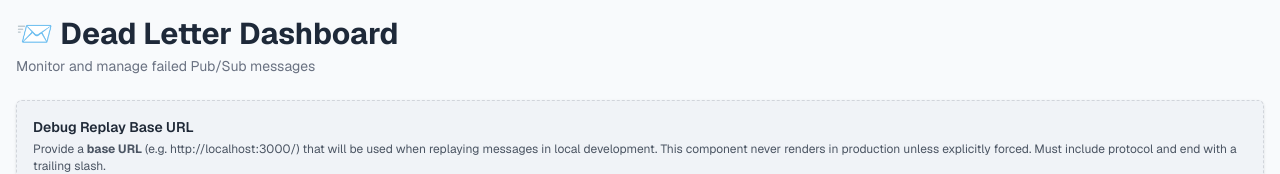
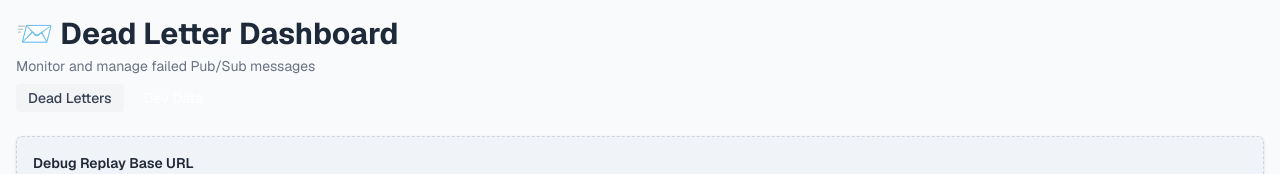
Before and after one commit to AALadia/DeadLetterUI, a Next.js app in the folder client/deadletter/: page /devDataDashboard in a window 1280 px wide. Shown: the top 174 px of the page. Built offline with nearby package versions, Linux system fonts and the light colour scheme; no server answers; sample sign-in values are in the browser's storage.

Commit message:
Update Header with navigation and adjust date display
Added navigation links to the Header component for easier access to Dead Letters and Dev Data dashboards, highlighting the active route. Changed DevDataTable to display the raw createdAt value instead of a localized date string.

```diff
--- a/client/deadletter/app/components/DevDataTable.tsx
+++ b/client/deadletter/app/components/DevDataTable.tsx
@@ -92,7 +92,7 @@ export const DevDataTable: React.FC = () => {
           {devData.map((item) => (
             <tr key={item._id}>
               <td className="mono text-xs max-w-[160px] truncate" title={item._id}>{item._id}</td>
-              <td className="whitespace-nowrap text-xs opacity-80">{item.createdAt ? new Date(item.createdAt).toLocaleString() : "-"}</td>
+              <td className="whitespace-nowrap text-xs opacity-80">{item.createdAt ? item.createdAt : "-"}</td>
               <td className="text-xs">{item.fromProject}</td>
               <td className="max-w-xs">
                 <a
--- a/client/deadletter/app/components/Header.tsx
+++ b/client/deadletter/app/components/Header.tsx
@@ -2,15 +2,33 @@
 
 import { useAppContext } from '../contexts/AppContext';
 import LogoutButton from '../auth/LogoutButton';
+import Link from 'next/link';
+import { usePathname } from 'next/navigation';
 
 export const Header = () => {
   const { user } = useAppContext();
   const email = (user?.email ?? '') as string;
+  const pathname = usePathname();
+  const navLinks = [
+    { href: '/deadLetterDashboard', label: 'Dead Letters' },
+    { href: '/devDataDashboard', label: 'Dev Data' },
+  ];
   return (
     <header className="mb-6 w-full flex flex-col md:flex-row md:items-center md:justify-between gap-2">
       <div>
         <h1 className="text-3xl font-bold text-gray-800">📨 Dead Letter Dashboard</h1>
         <p className="text-sm text-gray-500 mt-1">Monitor and manage failed Pub/Sub messages</p>
+        <nav className="mt-2 flex gap-2">
+          {navLinks.map(link => (
+            <Link
+              key={link.href}
+              href={link.href}
+              className={`px-3 py-1 rounded text-sm font-medium transition-colors ${pathname === link.href ? 'bg-accent text-white' : 'bg-gray-100 text-gray-700 hover:bg-gray-200'}`}
+            >
+              {link.label}
+            </Link>
+          ))}
+        </nav>
       </div>
       {user && (
         <div className="flex items-center gap-3">
```
